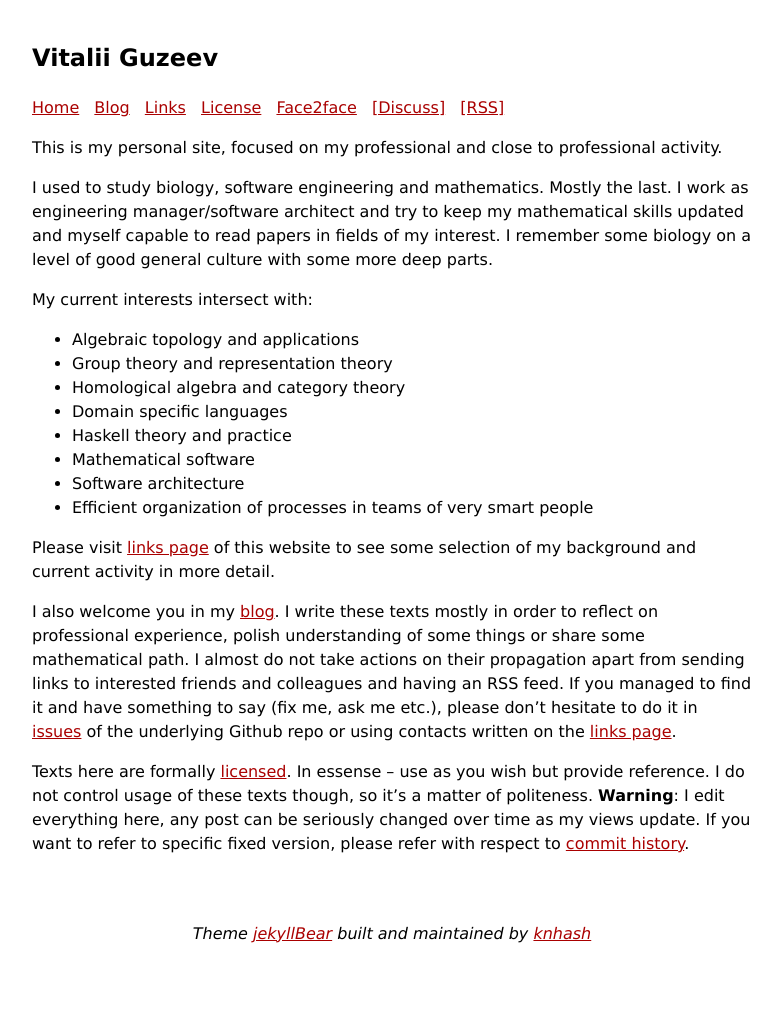
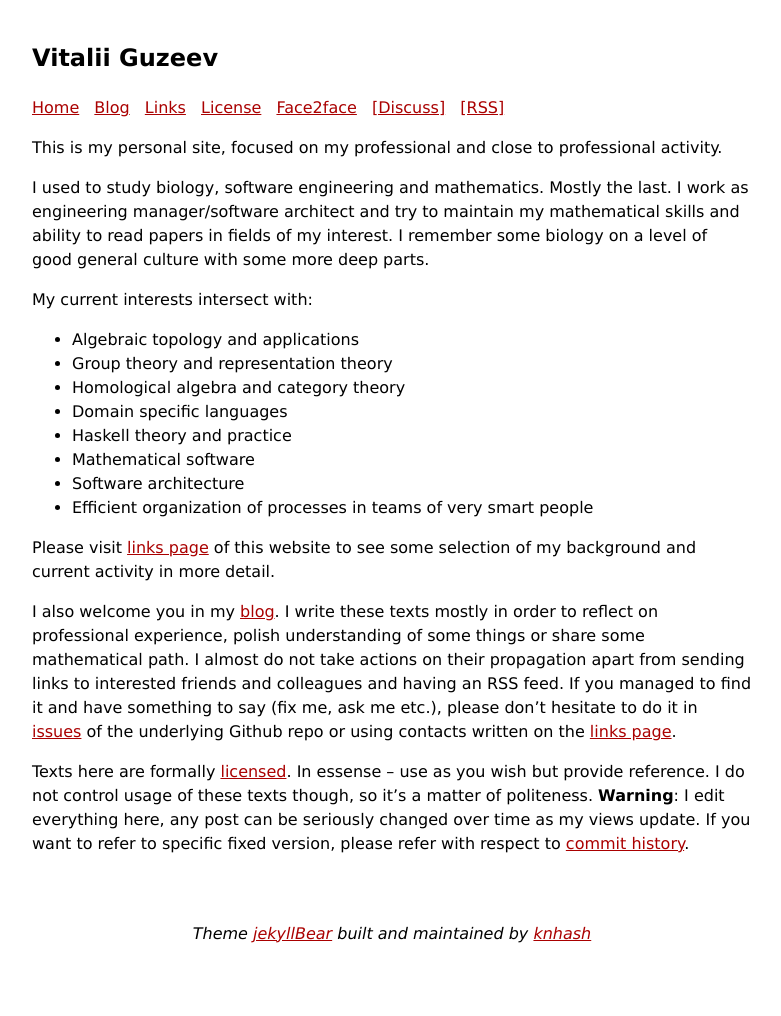
Before and after one commit to viviag/viviag.io, a Jekyll site: the page built from index.md, in a window 1280 px wide. Shown: the whole page, without its empty margins (248-1029 px from the left). Built offline with Jekyll 4.4.1, drawn with Linux system fonts in a browser that asks for light colours.

Commit message:
Update wording

```diff
--- a/index.md
+++ b/index.md
@@ -6,7 +6,7 @@ title: About
 This is my personal site, focused on my professional and close to professional activity.
 
 I used to study biology, software engineering and mathematics. Mostly the last.
-I work as engineering manager/software architect and try to keep my mathematical skills updated and myself capable to read papers in fields of my interest.
+I work as engineering manager/software architect and try to maintain my mathematical skills and ability to read papers in fields of my interest.
 I remember some biology on a level of good general culture with some more deep parts.
 
 My current interests intersect with:
```
Also changed, not shown: 2 other files.
